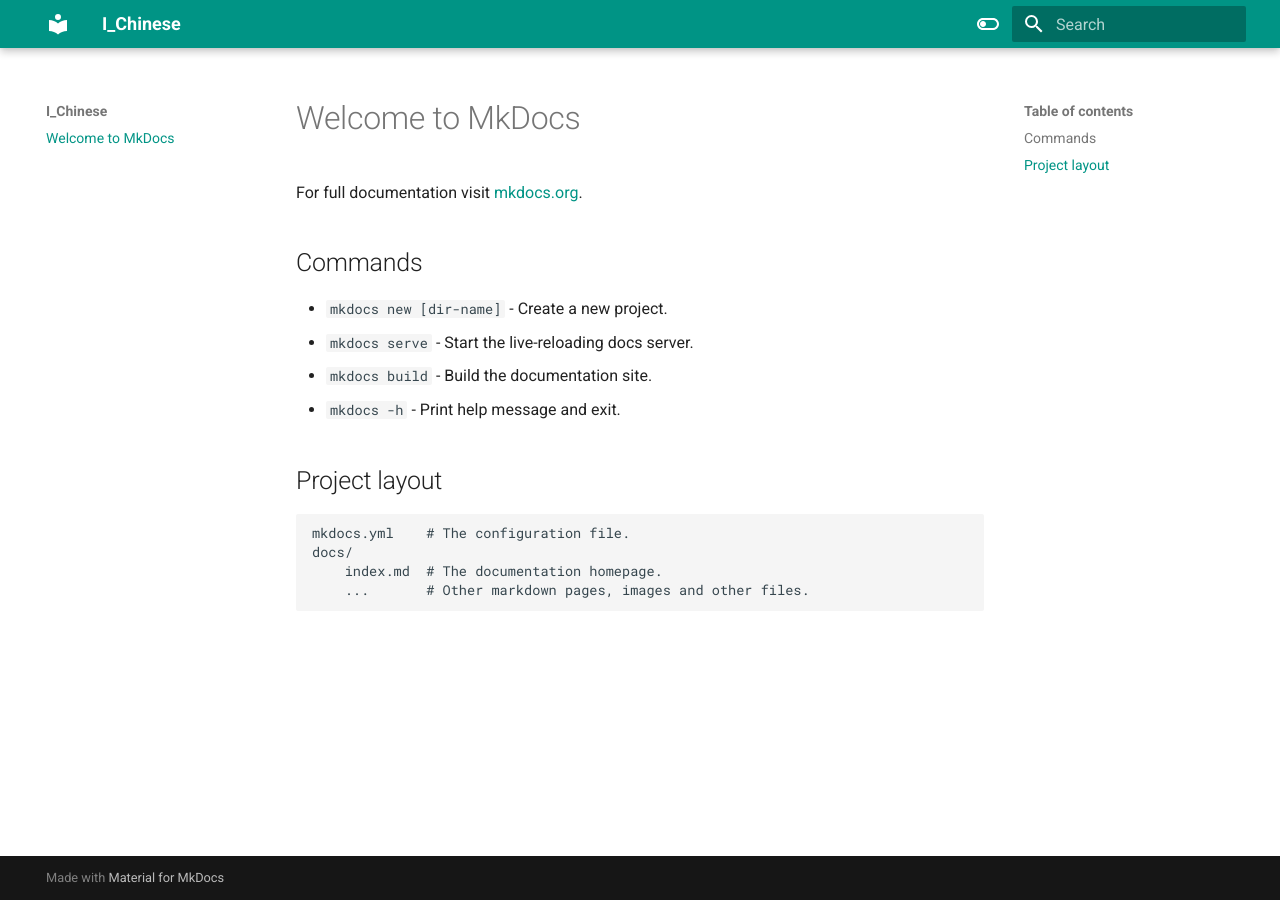
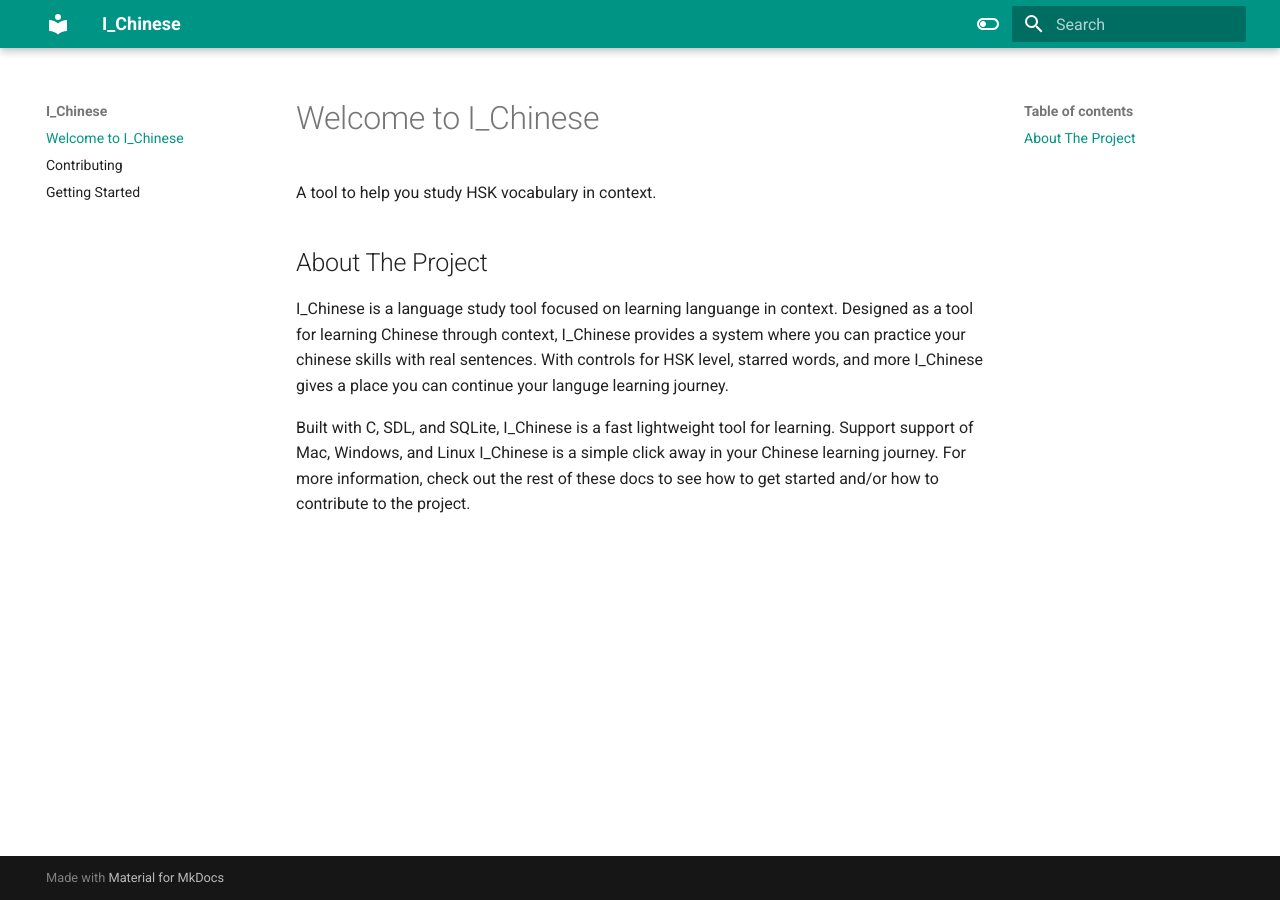
Before and after one commit to TAP327/I_Chinese, an MkDocs documentation site: the page built from docs/index.md, in a window 1280 px wide. Built offline with MkDocs 1.6.1 and Material for MkDocs 9.7.7, drawn with Linux system fonts in a browser that asks for light colours.

Commit message:
add: basic docs for project, getting started, and contributing

```diff
--- a/docs/index.md
+++ b/docs/index.md
@@ -1,17 +1,17 @@
-# Welcome to MkDocs
+# Welcome to I_Chinese
 
-For full documentation visit [mkdocs.org](https://www.mkdocs.org).
+A tool to help you study HSK vocabulary in context.
 
-## Commands
+## About The Project
 
-* `mkdocs new [dir-name]` - Create a new project.
-* `mkdocs serve` - Start the live-reloading docs server.
-* `mkdocs build` - Build the documentation site.
-* `mkdocs -h` - Print help message and exit.
+I_Chinese is a language study tool focused on learning languange in context.
+Designed as a tool for learning Chinese through context, I_Chinese provides
+a system where you can practice your chinese skills with real sentences.
+With controls for HSK level, starred words, and more I_Chinese gives a place
+you can continue your languge learning journey.
 
-## Project layout
-
-    mkdocs.yml    # The configuration file.
-    docs/
-        index.md  # The documentation homepage.
-        ...       # Other markdown pages, images and other files.
+Built with C, SDL, and SQLite, I_Chinese is a fast lightweight tool for
+learning. Support support of Mac, Windows, and Linux I_Chinese is a simple
+click away in your Chinese learning journey. For more information, check
+out the rest of these docs to see how to get started and/or how to contribute
+to the project.
```
Also changed, not shown: docs/contribute.md (added, +58 -0 lines), docs/getting_started.md (added, +22 -0 lines).
